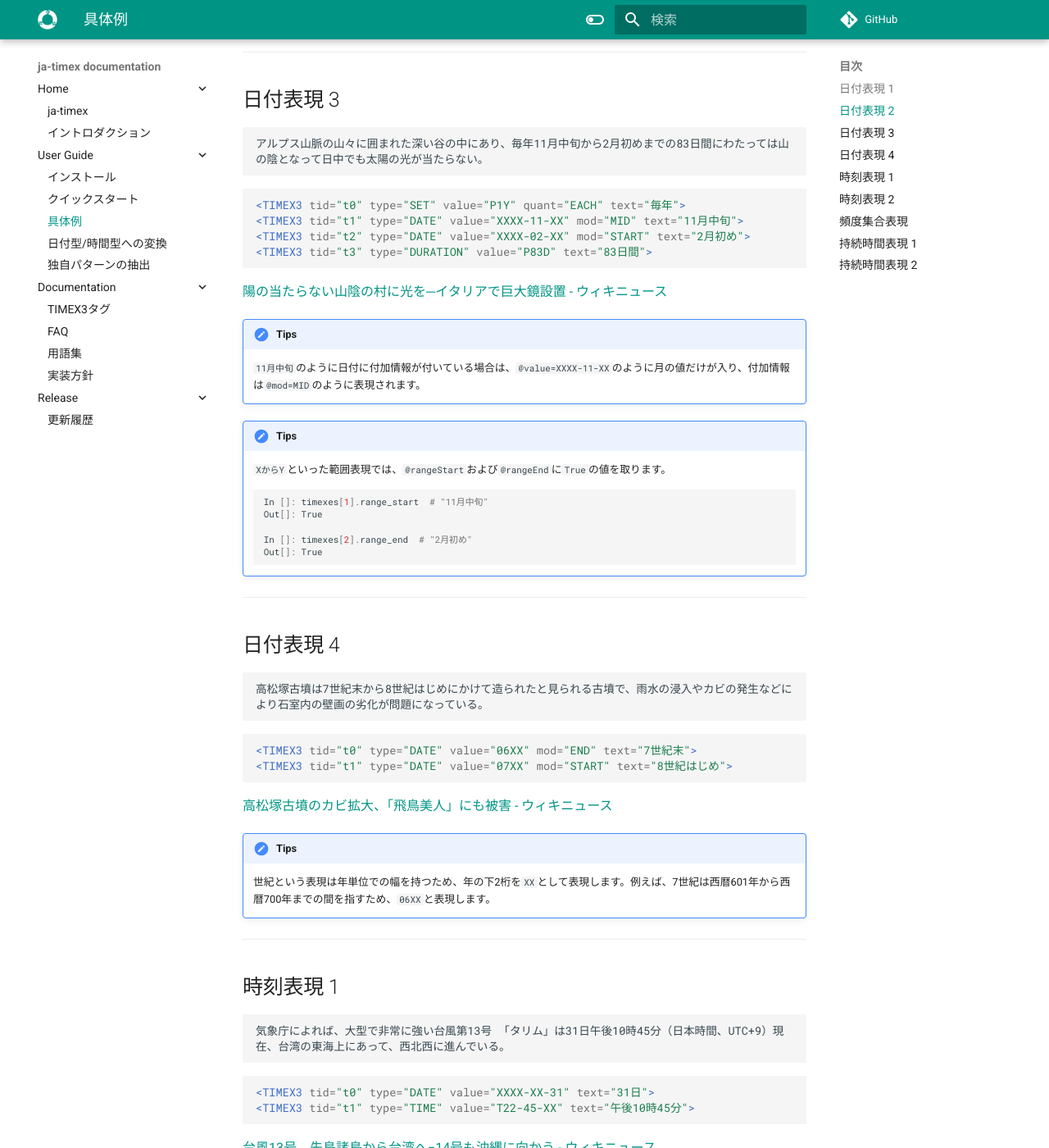
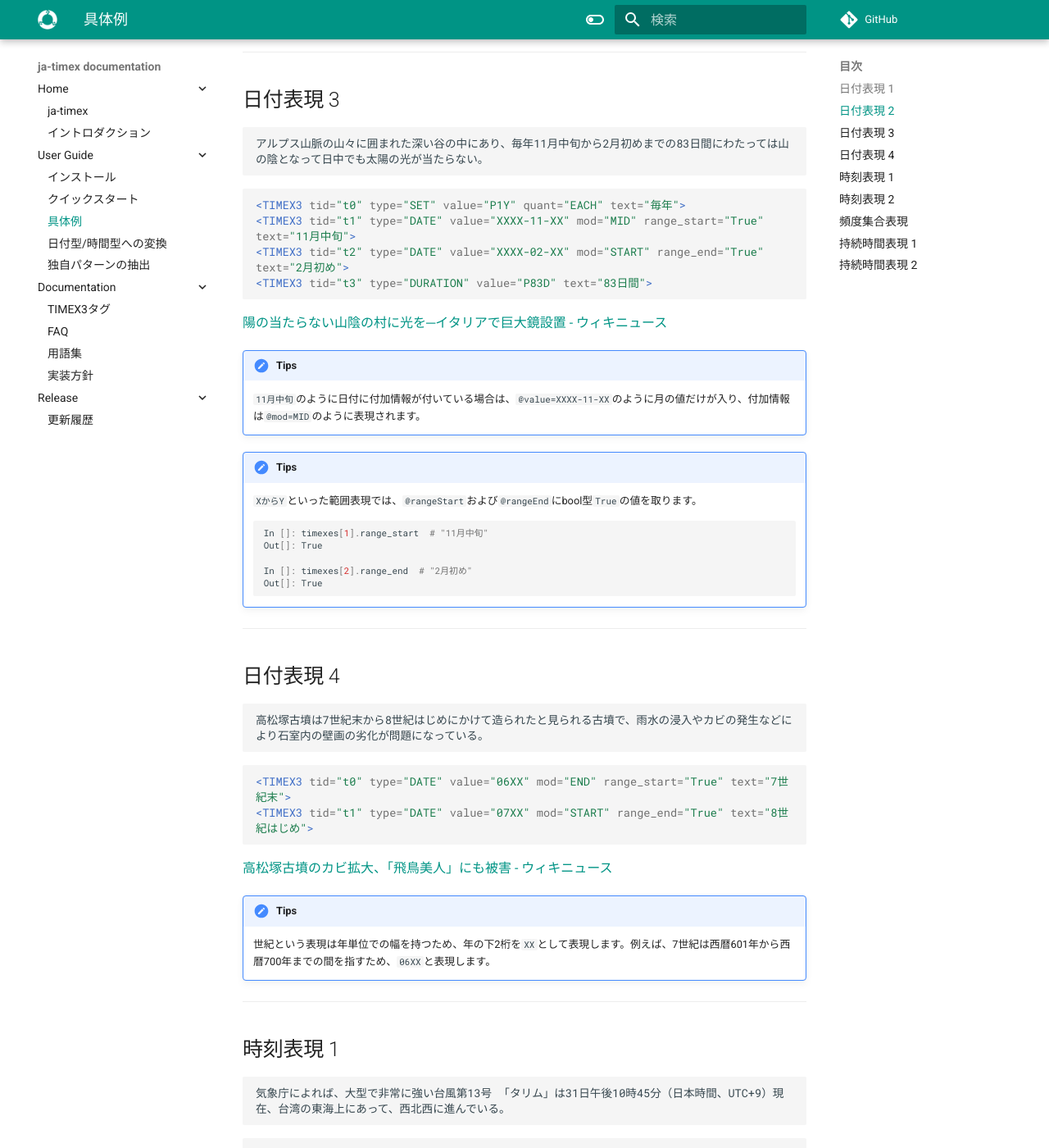
Before and after one commit to yagays/ja-timex, an MkDocs documentation site: the page built from docs/docs/examples.md, in a window 1280 px wide and 1400 px high, scrolled down 908 px. Shown: the whole window at 82% size. Built offline with MkDocs 1.6.1 and Material for MkDocs 9.7.7, drawn with Linux system fonts in a browser that asks for light colours; comment, search, counter and statistics services are not loaded.

Commit message:
update docs

````diff
--- a/docs/docs/examples.md
+++ b/docs/docs/examples.md
@@ -46,8 +46,8 @@
 
 ```xml
 <TIMEX3 tid="t0" type="SET" value="P1Y" quant="EACH" text="毎年">
-<TIMEX3 tid="t1" type="DATE" value="XXXX-11-XX" mod="MID" text="11月中旬">
-<TIMEX3 tid="t2" type="DATE" value="XXXX-02-XX" mod="START" text="2月初め">
+<TIMEX3 tid="t1" type="DATE" value="XXXX-11-XX" mod="MID" range_start="True" text="11月中旬">
+<TIMEX3 tid="t2" type="DATE" value="XXXX-02-XX" mod="START" range_end="True" text="2月初め">
 <TIMEX3 tid="t3" type="DURATION" value="P83D" text="83日間">
 ```
 
@@ -58,7 +58,7 @@
     `11月中旬`のように日付に付加情報が付いている場合は、`@value=XXXX-11-XX`のように月の値だけが入り、付加情報は`@mod=MID`のように表現されます。
 
 !!! Tips
-    `XからY`といった範囲表現では、`@rangeStart`および`@rangeEnd`に`True`の値を取ります。
+    `XからY`といった範囲表現では、`@rangeStart`および`@rangeEnd`にbool型`True`の値を取ります。
 
     ```python
     In []: timexes[1].range_start  # "11月中旬"
@@ -77,8 +77,8 @@
 ```
 
 ```xml
-<TIMEX3 tid="t0" type="DATE" value="06XX" mod="END" text="7世紀末">
-<TIMEX3 tid="t1" type="DATE" value="07XX" mod="START" text="8世紀はじめ">
+<TIMEX3 tid="t0" type="DATE" value="06XX" mod="END" range_start="True" text="7世紀末">
+<TIMEX3 tid="t1" type="DATE" value="07XX" mod="START" range_end="True" text="8世紀はじめ">
 ```
 
 [高松塚古墳のカビ拡大、「飛鳥美人」にも被害 \- ウィキニュース](https://ja.wikinews.org/wiki/%E9%AB%98%E6%9D%BE%E5%A1%9A%E5%8F%A4%E5%A2%B3%E3%81%AE%E3%82%AB%E3%83%93%E6%8B%A1%E5%A4%A7%E3%80%81%E3%80%8C%E9%A3%9B%E9%B3%A5%E7%BE%8E%E4%BA%BA%E3%80%8D%E3%81%AB%E3%82%82%E8%A2%AB%E5%AE%B3)
````
Also changed, not shown: docs/docs/timex3.md (+1 -1 lines).
